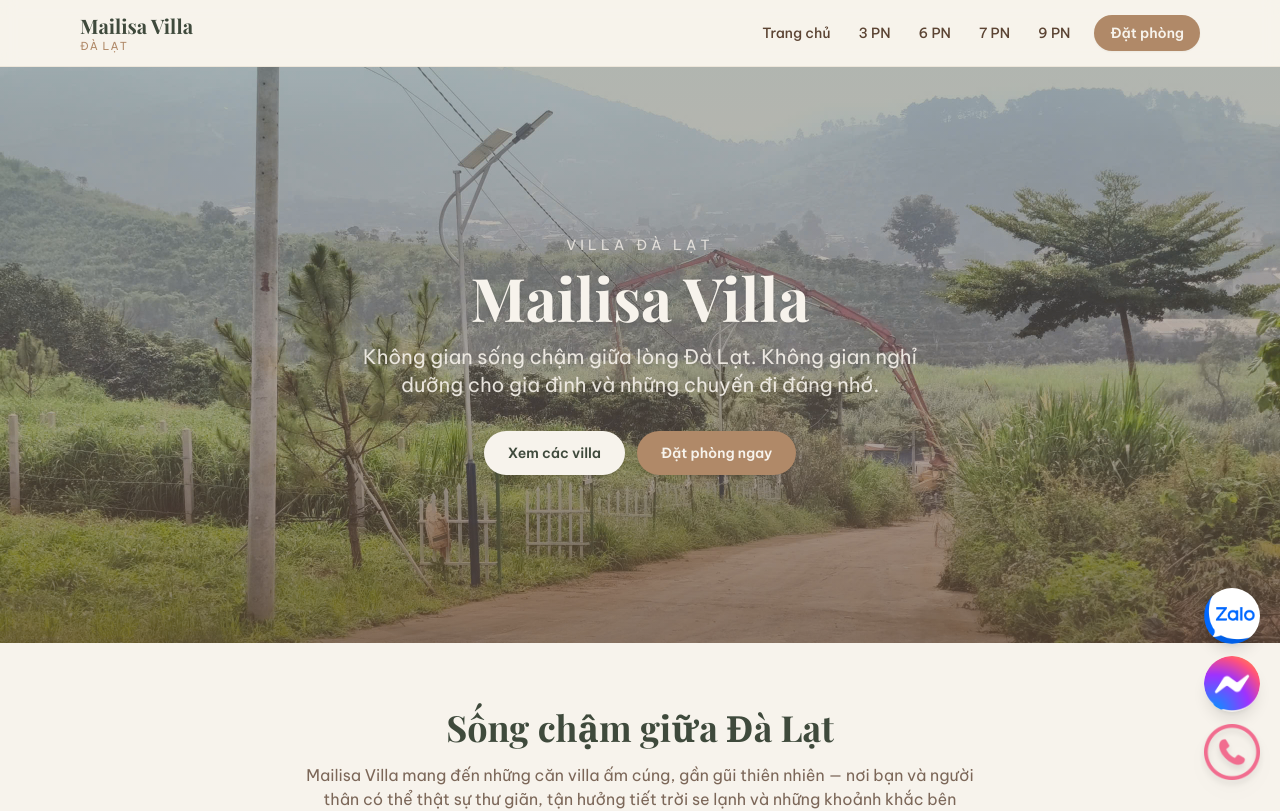
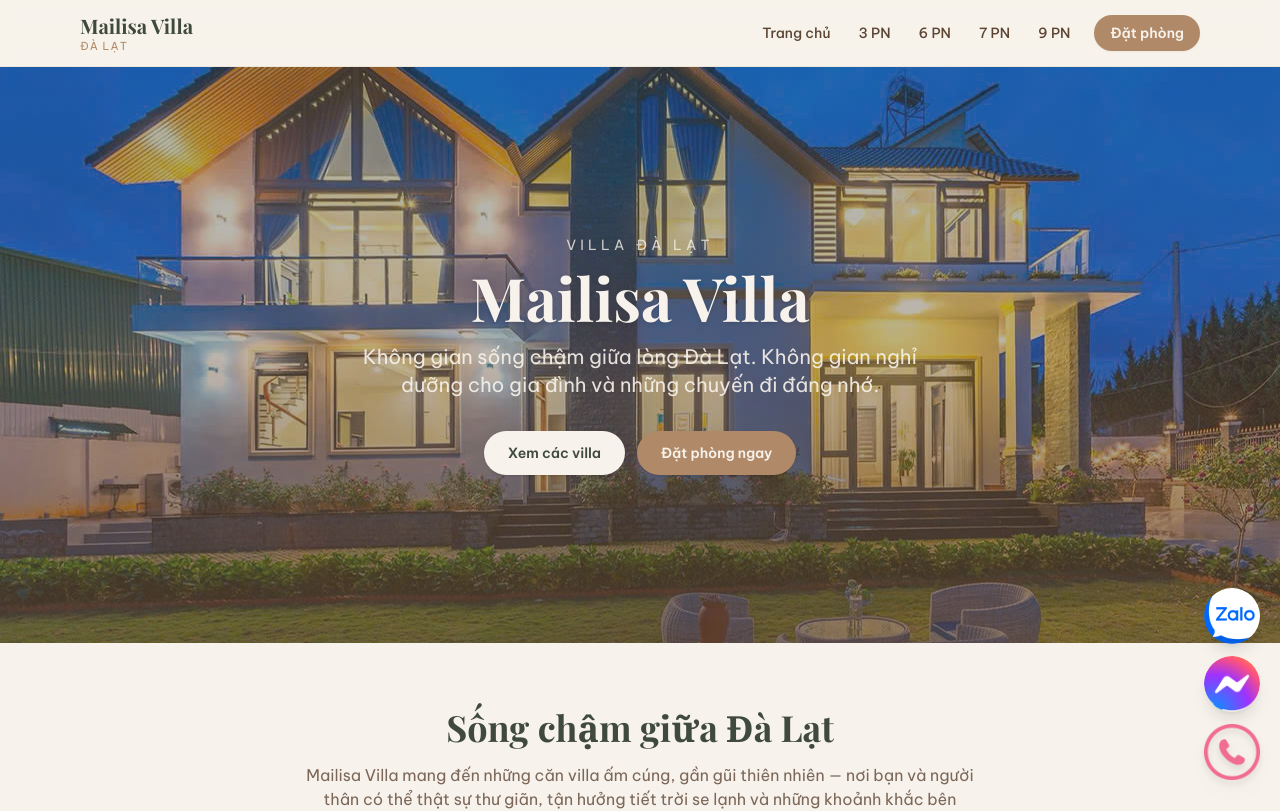
Before and after one commit to HomyHubs/mailisavilla, a React (Vite) app: page / in a window 1280 px wide. Shown: the top 811 px of the page. Built offline with nearby package versions, Linux system fonts and the light colour scheme.

Commit message:
Revert "feat: cap nhat anh banner trang chu (Hero)"
This reverts commit 237bcc52ba4484cc89cdc6f01b619020a4be30d4.

```diff
--- a/src/components/Hero.tsx
+++ b/src/components/Hero.tsx
@@ -1,12 +1,12 @@
 import { contact } from '../config/contact'
-import heroImage from '../assets/hero.jpg'
+import { coverImage } from '../data/images'
 import { zaloLink, bookingMessage } from '../lib/booking'
 
 export default function Hero() {
   return (
     <section className="relative flex min-h-[80vh] items-center justify-center overflow-hidden sm:min-h-[72vh]">
       <img
-        src={heroImage}
+        src={coverImage('7pn')}
         alt="Mailisa Villa Đà Lạt"
         className="absolute inset-0 h-full w-full object-cover"
       />
```
Also changed, not shown: src/assets/hero.jpg (deleted), 1 other file (tests, documents, lock files or other folders).
